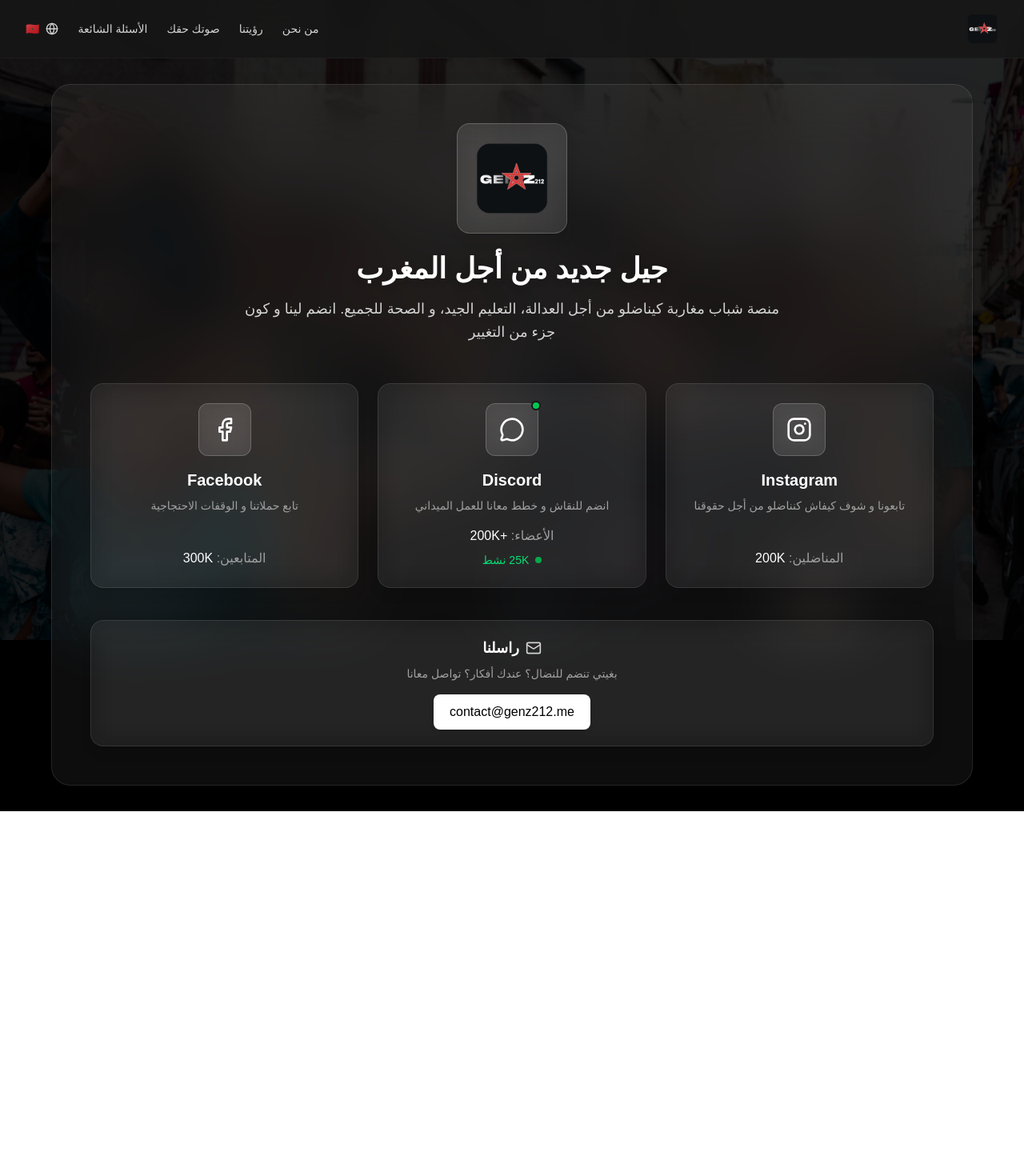
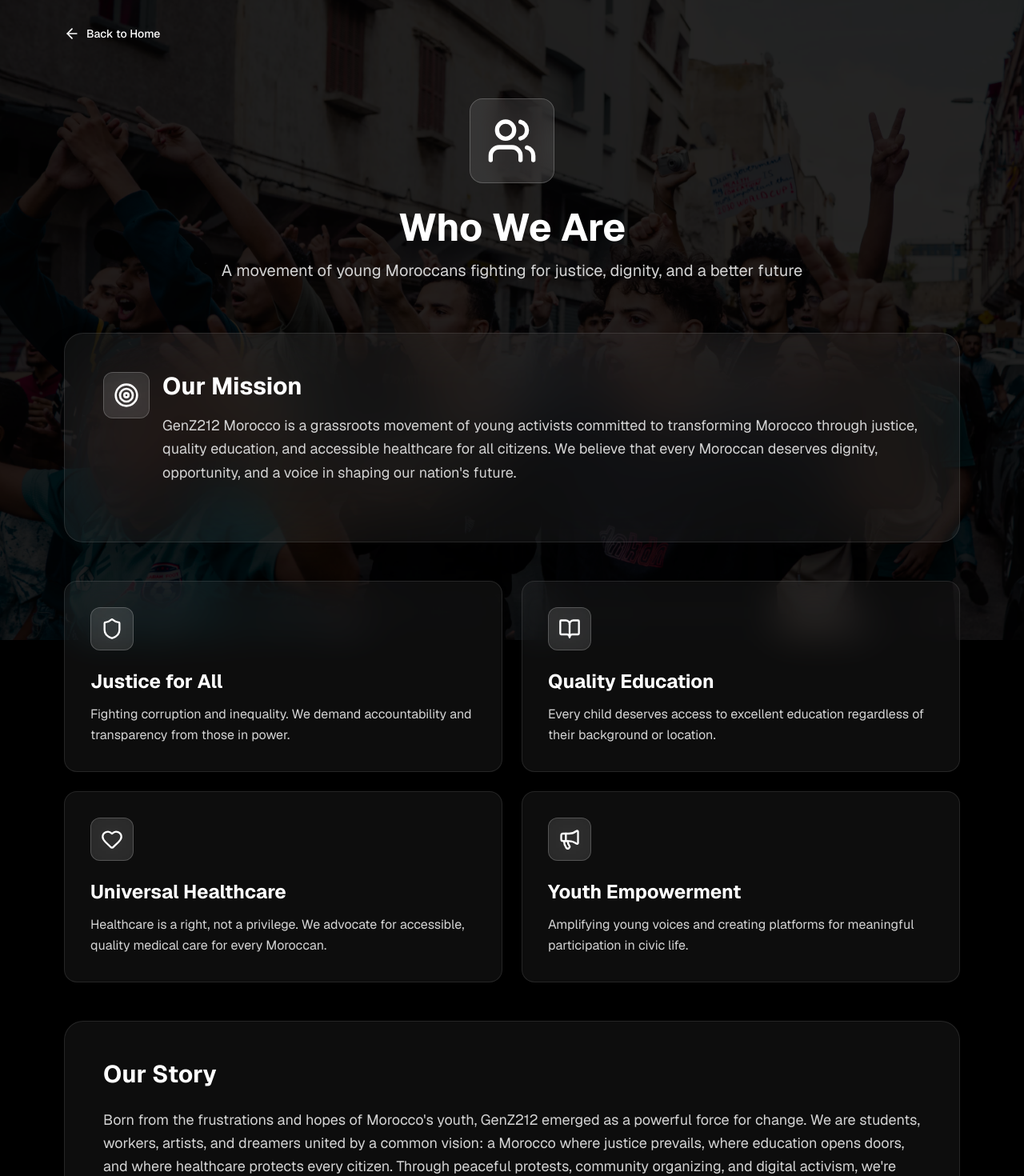
Before and after one commit to 212genzsa/404, a Next.js app: page /about in a window 1280 px wide. Shown: the top 1470 px of the page at 80% size. Before the commit the page ends 1014 px from the top, so only its background shows below. Built offline with nearby package versions, Linux system fonts and the light colour scheme.

Commit message:
Update page.tsx

```diff
--- a/app/about/page.tsx
+++ b/app/about/page.tsx
@@ -1,326 +1,160 @@
 'use client';
 
-import { Instagram, MessageCircle, Facebook, Mail, Menu, X, Globe } from 'lucide-react';
-import { useState, useEffect } from 'react';
-import Link from 'next/link';
+import { ArrowLeft, Users, Target, Heart, Megaphone, BookOpen, Shield, Globe } from 'lucide-react';
+import { useState } from 'react';
 
-export default function Home() {
-  const [isMenuOpen, setIsMenuOpen] = useState(false);
-  const [locale, setLocale] = useState('ar');
-  const [isLangMenuOpen, setIsLangMenuOpen] = useState(false);
-  const [showComingSoon, setShowComingSoon] = useState(false);
-  const [translations, setTranslations] = useState(null);
+export default function AboutPage() {
+  const [locale] = useState('en');
 
-  const languages = [
-    { code: 'ar', name: 'العربية', flag: '🇲🇦', dir: 'rtl', font: '' },
-    { code: 'amz', name: 'ⵜⴰⵎⴰⵣⵉⵖⵜ', flag: '🇲🇦', dir: 'ltr', font: 'Noto Sans Tifinagh' },
-    { code: 'fr', name: 'Français', flag: '🇫🇷', dir: 'ltr', font: '' },
-    { code: 'en', name: 'English', flag: '🇬🇧', dir: 'ltr', font: '' },
-    { code: 'de', name: 'Deutsch', flag: '🇩🇪', dir: 'ltr', font: '' },
-    { code: 'nl', name: 'Nederlands', flag: '🇳🇱', dir: 'ltr', font: '' },
-    { code: 'pt', name: 'Português', flag: '🇵🇹', dir: 'ltr', font: '' }
-  ];
-
-  // Load translations from /public/locales/
-  useEffect(() => {
-    const loadTranslations = async () => {
-      try {
-        const response = await fetch(`/locales/${locale}/common.json`);
-        if (!response.ok) {
-          throw new Error(`Failed to load translations for ${locale}`);
+  const content = {
+    en: {
+      backButton: "Back to Home",
+      hero: {
+        title: "Who We Are",
+        subtitle: "A movement of young Moroccans fighting for justice, dignity, and a better future"
+      },
+      mission: {
+        title: "Our Mission",
+        description: "GenZ212 Morocco is a grassroots movement of young activists committed to transforming Morocco through justice, quality education, and accessible healthcare for all citizens. We believe that every Moroccan deserves dignity, opportunity, and a voice in shaping our nation's future."
+      },
+      values: [
+        {
+          icon: "Shield",
+          title: "Justice for All",
+          description: "Fighting corruption and inequality. We demand accountability and transparency from those in power."
+        },
+        {
+          icon: "BookOpen",
+          title: "Quality Education",
+          description: "Every child deserves access to excellent education regardless of their background or location."
+        },
+        {
+          icon: "Heart",
+          title: "Universal Healthcare",
+          description: "Healthcare is a right, not a privilege. We advocate for accessible, quality medical care for every Moroccan."
+        },
+        {
+          icon: "Megaphone",
+          title: "Youth Empowerment",
+          description: "Amplifying young voices and creating platforms for meaningful participation in civic life."
         }
-        const data = await response.json();
-        setTranslations(data);
-      } catch (error) {
-        console.error('Failed to load translations:', error);
+      ],
+      story: {
+        title: "Our Story",
+        content: "Born from the frustrations and hopes of Morocco's youth, GenZ212 emerged as a powerful force for change. We are students, workers, artists, and dreamers united by a common vision: a Morocco where justice prevails, where education opens doors, and where healthcare protects every citizen. Through peaceful protests, community organizing, and digital activism, we're building the Morocco we deserve."
+      },
+      community: {
+        title: "Our Growing Community",
+        stats: [
+          { number: "200K+", label: "Instagram Activists" },
+          { number: "200K+", label: "Discord Members" },
+          { number: "300K+", label: "Facebook Followers" },
+          { number: "25K+", label: "Daily Active Members" }
+        ]
+      },
+      join: {
+        title: "Join the Movement",
+        description: "Whether you're organizing in your community, spreading awareness online, or contributing ideas, there's a place for you in GenZ212. Together, we are the change Morocco needs.",
+        cta: "Get Involved Today"
+      }
     }
   };
-    loadTranslations();
-  }, [locale]);
 
-  const currentLang = languages.find(l => l.code === locale) || languages[0];
-  const t = translations || {};
+  const t = content[locale];
 
-  const handleNavClick = (e) => {
-    e.preventDefault();
-    setShowComingSoon(true);
-    setIsMenuOpen(false);
+  const iconMap = {
+    Shield: Shield,
+    BookOpen: BookOpen,
+    Heart: Heart,
+    Megaphone: Megaphone
   };
 
-  const changeLanguage = (code) => {
-    setLocale(code);
-    setIsLangMenuOpen(false);
-    setIsMenuOpen(false);
-  };
-
-  if (!translations) {
   return (
-      <div className="min-h-screen bg-black flex items-center justify-center">
-        <div className="text-white text-xl">Loading...</div>
-      </div>
-    );
-  }
-
-  return (
-    <div dir={currentLang.dir} className="min-h-screen relative overflow-hidden font-sans bg-black" style={{ fontFamily: currentLang.font || 'inherit' }}>
-      {/* Google Fonts for Noto Sans Tifinagh */}
-      <link href="https://fonts.googleapis.com/css2?family=Noto+Sans+Tifinagh&display=swap" rel="stylesheet" />
-
-      {/* Background Image with Dark Overlay */}
-      <div
-        className="fixed inset-0 z-0"
-        style={{
-          backgroundImage: 'url(/background.webp)',
-          backgroundSize: 'cover',
-          backgroundPosition: 'center',
-          backgroundRepeat: 'no-repeat'
-        }}
-      >
+    <div className="min-h-screen relative overflow-hidden font-sans bg-black">
+      {/* Background */}
+      <div className="fixed inset-0 z-0" style={{ backgroundImage: 'url(/background.webp)', backgroundSize: 'cover', backgroundPosition: 'center' }}>
         <div className="absolute inset-0 bg-black/85"></div>
       </div>
 
-      {/* Coming Soon Modal */}
-      {showComingSoon && (
-        <div className="fixed inset-0 z-50 flex items-center justify-center p-4">
-          <div className="absolute inset-0 bg-black/80 backdrop-blur-xl" onClick={() => setShowComingSoon(false)}></div>
-          <div className="relative backdrop-blur-2xl bg-white/10 rounded-3xl border border-white/20 shadow-2xl p-8 sm:p-12 max-w-md w-full text-center">
-            <div className="mb-6">
-              <div className="w-20 h-20 mx-auto bg-white/10 rounded-full flex items-center justify-center mb-4 border border-white/20">
-                <span className="text-4xl">🚧</span>
+      <div className="relative z-10">
+        {/* Back Button */}
+        <div className="max-w-6xl mx-auto px-4 pt-8">
+          <a href="/" className="inline-flex items-center gap-2 text-white hover:text-neutral-300 transition-colors">
+            <ArrowLeft className="w-5 h-5" />
+            <span className="text-sm font-medium">{t.backButton}</span>
+          </a>
         </div>
-              <h2 className="text-3xl font-bold text-white mb-3">{t.comingSoon?.title}</h2>
-              <p className="text-neutral-300 text-lg">{t.comingSoon?.message}</p>
+
+        {/* Hero Section */}
+        <div className="max-w-6xl mx-auto px-4 py-16">
+          <div className="text-center mb-16">
+            <div className="inline-block backdrop-blur-lg bg-white/10 p-5 rounded-2xl mb-6 border border-white/20">
+              <Users className="w-16 h-16 text-white" />
             </div>
-            <button
-              onClick={() => setShowComingSoon(false)}
-              className="backdrop-blur-md bg-white hover:bg-white/90 text-black font-semibold px-6 py-3 rounded-lg transition-all duration-300 shadow-lg hover:shadow-xl"
-            >
-              {t.comingSoon?.button}
-            </button>
+            <h1 className="text-5xl font-bold text-white mb-4">{t.hero.title}</h1>
+            <p className="text-xl text-neutral-300 max-w-3xl mx-auto">{t.hero.subtitle}</p>
           </div>
+
+          {/* Mission Statement */}
+          <div className="backdrop-blur-2xl bg-white/5 rounded-3xl border border-white/10 shadow-2xl p-8 md:p-12 mb-12">
+            <div className="flex items-start gap-4 mb-6">
+              <div className="backdrop-blur-lg bg-white/10 p-3 rounded-xl border border-white/20">
+                <Target className="w-8 h-8 text-white" />
               </div>
-      )}
-
-      {/* Header */}
-      <header className="relative z-30 border-b border-neutral-800/50 backdrop-blur-md bg-neutral-900/90">
-        <div className="max-w-7xl mx-auto px-4 sm:px-6 lg:px-8 py-4">
-          <div className="flex items-center justify-between">
-            <div className="flex items-center gap-3">
-              <div className="w-10 h-10 rounded-lg flex items-center justify-center overflow-hidden">
-                <img src="/X.png" alt="Logo" className="w-full h-full object-contain" />
+              <div>
+                <h2 className="text-3xl font-bold text-white mb-4">{t.mission.title}</h2>
+                <p className="text-lg text-neutral-300 leading-relaxed">{t.mission.description}</p>
+              </div>
             </div>
           </div>
 
-            {/* Desktop Menu */}
-            <nav className="hidden md:flex items-center gap-6">
-              <a href="#about" onClick={handleNavClick} className="text-neutral-300 hover:text-white transition-colors text-sm font-medium">{t.header?.menu?.about}</a>
-              <a href="#vision" onClick={handleNavClick} className="text-neutral-300 hover:text-white transition-colors text-sm font-medium">{t.header?.menu?.vision}</a>
-              <a href="#vote" onClick={handleNavClick} className="text-neutral-300 hover:text-white transition-colors text-sm font-medium">{t.header?.menu?.vote}</a>
-              <a href="#faq" onClick={handleNavClick} className="text-neutral-300 hover:text-white transition-colors text-sm font-medium">{t.header?.menu?.faq}</a>
+          {/* Core Values */}
+          <div className="grid grid-cols-1 md:grid-cols-2 gap-6 mb-12">
+            {t.values.map((value, index) => {
+              const Icon = iconMap[value.icon];
+              return (
+                <div key={index} className="backdrop-blur-xl bg-white/5 rounded-2xl border border-white/10 p-8 hover:bg-white/10 transition-all duration-300">
+                  <div className="backdrop-blur-lg bg-white/10 p-3 rounded-xl mb-4 inline-block border border-white/20">
+                    <Icon className="w-7 h-7 text-white" />
+                  </div>
+                  <h3 className="text-2xl font-bold text-white mb-3">{value.title}</h3>
+                  <p className="text-neutral-300 leading-relaxed">{value.description}</p>
+                </div>
+              );
+            })}
+          </div>
 
-              {/* Language Selector */}
-              <div className="relative">
-                <button
-                  onClick={() => setIsLangMenuOpen(!isLangMenuOpen)}
-                  className="flex items-center gap-2 text-neutral-300 hover:text-white transition-colors text-sm font-medium"
-                >
-                  <Globe className="w-4 h-4" />
-                  {currentLang.flag}
-                </button>
+          {/* Our Story */}
+          <div className="backdrop-blur-2xl bg-white/5 rounded-3xl border border-white/10 shadow-2xl p-8 md:p-12 mb-12">
+            <h2 className="text-3xl font-bold text-white mb-6">{t.story.title}</h2>
+            <p className="text-lg text-neutral-300 leading-relaxed">{t.story.content}</p>
+          </div>
 
-                {isLangMenuOpen && (
-                  <div className="absolute top-full mt-2 right-0 backdrop-blur-lg bg-neutral-900/95 rounded-xl border border-white/10 shadow-xl py-2 min-w-[140px]">
-                    {languages.map(lang => (
-                      <button
-                        key={lang.code}
-                        onClick={() => changeLanguage(lang.code)}
-                        className={`w-full px-4 py-2 text-left hover:bg-white/10 transition-colors flex items-center gap-2 ${
-                          locale === lang.code ? 'text-white' : 'text-neutral-400'
-                        }`}
-                      >
-                        <span>{lang.flag}</span>
-                        <span className="text-sm">{lang.name}</span>
-                      </button>
-                    ))}
+          {/* Community Stats */}
+          <div className="backdrop-blur-2xl bg-white/5 rounded-3xl border border-white/10 shadow-2xl p-8 md:p-12 mb-12">
+            <div className="flex items-center gap-3 mb-8 justify-center">
+              <Globe className="w-8 h-8 text-white" />
+              <h2 className="text-3xl font-bold text-white">{t.community.title}</h2>
             </div>
-                )}
+            <div className="grid grid-cols-2 md:grid-cols-4 gap-6">
+              {t.community.stats.map((stat, index) => (
+                <div key={index} className="text-center backdrop-blur-lg bg-white/5 rounded-2xl p-6 border border-white/10">
+                  <div className="text-4xl font-bold text-white mb-2">{stat.number}</div>
+                  <div className="text-neutral-400 text-sm">{stat.label}</div>
                 </div>
-            </nav>
-
-            {/* Mobile Menu Button */}
-            <button
-              onClick={() => setIsMenuOpen(!isMenuOpen)}
-              className="md:hidden text-neutral-300 hover:text-white p-2 transition-colors"
-              aria-label="Navigation menu"
-            >
-              {isMenuOpen ? <X className="w-6 h-6" /> : <Menu className="w-6 h-6" />}
-            </button>
-          </div>
-        </div>
-      </header>
-
-      {/* Mobile Fullscreen Menu */}
-      {isMenuOpen && (
-        <div className="fixed inset-0 z-20 md:hidden">
-          <div className="absolute inset-0 bg-black/70 backdrop-blur-xl">
-            <div className="h-full flex items-center justify-center p-8">
-              <div className="w-full max-w-md backdrop-blur-lg bg-white/5 rounded-3xl border border-white/10 p-8 shadow-2xl">
-                <nav className="flex flex-col space-y-6">
-                  <a
-                    href="#about"
-                    onClick={handleNavClick}
-                    className="text-white hover:text-neutral-300 transition-all duration-300 text-2xl font-semibold text-center py-4 px-6 rounded-xl hover:bg-white/10 backdrop-blur-sm border border-transparent hover:border-white/20"
-                  >
-                    {t.header?.menu?.about}
-                  </a>
-                  <a
-                    href="#vision"
-                    onClick={handleNavClick}
-                    className="text-white hover:text-neutral-300 transition-all duration-300 text-2xl font-semibold text-center py-4 px-6 rounded-xl hover:bg-white/10 backdrop-blur-sm border border-transparent hover:border-white/20"
-                  >
-                    {t.header?.menu?.vision}
-                  </a>
-                  <a
-                    href="#vote"
-                    onClick={handleNavClick}
-                    className="text-white hover:text-neutral-300 transition-all duration-300 text-2xl font-semibold text-center py-4 px-6 rounded-xl hover:bg-white/10 backdrop-blur-sm border border-transparent hover:border-white/20"
-                  >
-                    {t.header?.menu?.vote}
-                  </a>
-                  <a
-                    href="#faq"
-                    onClick={handleNavClick}
-                    className="text-white hover:text-neutral-300 transition-all duration-300 text-2xl font-semibold text-center py-4 px-6 rounded-xl hover:bg-white/10 backdrop-blur-sm border border-transparent hover:border-white/20"
-                  >
-                    {t.header?.menu?.faq}
-                  </a>
-
-                  {/* Mobile Language Selector */}
-                  <div className="pt-4 border-t border-white/10">
-                    <div className="grid grid-cols-2 gap-3">
-                      {languages.map(lang => (
-                        <button
-                          key={lang.code}
-                          onClick={() => changeLanguage(lang.code)}
-                          className={`py-3 px-4 rounded-xl transition-all duration-300 flex items-center justify-center gap-2 ${
-                            locale === lang.code
-                              ? 'bg-white/20 text-white border border-white/30'
-                              : 'bg-white/5 text-neutral-400 border border-white/10 hover:bg-white/10'
-                          }`}
-                        >
-                          <span className="text-xl">{lang.flag}</span>
-                          <span className="text-sm font-medium">{lang.name}</span>
-                        </button>
               ))}
             </div>
           </div>
-                </nav>
-              </div>
-            </div>
-          </div>
-        </div>
-      )}
 
-      {/* Main Container */}
-      <div className="relative z-10 min-h-[calc(100vh-73px)] flex items-center justify-center p-4 sm:p-8">
-        <div className="w-full max-w-6xl backdrop-blur-2xl bg-white/5 rounded-3xl border border-white/10 shadow-2xl p-8 sm:p-12">
-
-          {/* Logo Section */}
-          <div className="text-center mb-12">
-            <div className="inline-block backdrop-blur-lg bg-white/10 p-5 rounded-2xl mb-6 border border-white/20 shadow-lg">
-              <div className="w-24 h-24 flex items-center justify-center overflow-hidden">
-                <img src="/X.png" alt="Logo" className="w-full h-full object-contain" />
-              </div>
-            </div>
-
-            <h1 className="text-3xl sm:text-4xl font-bold text-white mb-4 drop-shadow-lg">
-              {t.hero?.title}
-            </h1>
-
-            <p className="text-base sm:text-lg text-neutral-300 max-w-2xl mx-auto leading-relaxed">
-              {t.hero?.description}
-            </p>
-          </div>
-
-          {/* Social Media Cards */}
-          <div className="grid grid-cols-1 md:grid-cols-3 gap-6 mb-10">
-            {/* Instagram Card */}
+          {/* Join CTA */}
+          <div className="backdrop-blur-2xl bg-gradient-to-br from-white/10 to-white/5 rounded-3xl border border-white/20 shadow-2xl p-8 md:p-12 text-center">
+            <h2 className="text-3xl font-bold text-white mb-4">{t.join.title}</h2>
+            <p className="text-lg text-neutral-300 mb-8 max-w-2xl mx-auto">{t.join.description}</p>
             <a
-              href="https://www.instagram.com/system_tbdel/"
-              target="_blank"
-              rel="noopener noreferrer"
-              className="group backdrop-blur-lg bg-white/5 hover:bg-white/10 rounded-2xl p-6 border border-white/10 hover:border-white/20 transition-all duration-300 flex flex-col shadow-lg"
+              href="mailto:contact@genz212.ma"
+              className="inline-flex items-center gap-2 backdrop-blur-md bg-white hover:bg-white/90 text-black font-semibold px-8 py-4 rounded-xl transition-all duration-300 shadow-lg hover:shadow-xl text-lg"
             >
-              <div className="flex flex-col items-center text-center flex-grow">
-                <div className="backdrop-blur-md bg-white/10 p-4 rounded-xl mb-4 group-hover:bg-white/15 transition-colors duration-300 border border-white/20">
-                  <Instagram className="w-8 h-8 text-white" />
-                </div>
-                <h3 className="text-xl font-semibold text-white mb-2">{t.social?.instagram?.title}</h3>
-                <p className="text-neutral-400 text-sm mb-4 flex-grow">{t.social?.instagram?.description}</p>
-                <div className="text-white text-base font-medium">
-                  <span className="text-neutral-400">{t.social?.instagram?.members}:</span> 200K
-                </div>
-              </div>
-            </a>
-
-            {/* Discord Card */}
-            <a
-              href="https://discord.gg/genz212"
-              target="_blank"
-              rel="noopener noreferrer"
-              className="group backdrop-blur-lg bg-white/5 hover:bg-white/10 rounded-2xl p-6 border border-white/10 hover:border-white/20 transition-all duration-300 flex flex-col shadow-lg"
-            >
-              <div className="flex flex-col items-center text-center flex-grow">
-                <div className="backdrop-blur-md bg-white/10 p-4 rounded-xl mb-4 group-hover:bg-white/15 transition-colors duration-300 relative border border-white/20">
-                  <MessageCircle className="w-8 h-8 text-white" />
-                  <span className="absolute -top-1 -right-1 w-3 h-3 bg-green-500 rounded-full border-2 border-neutral-900"></span>
-                </div>
-                <h3 className="text-xl font-semibold text-white mb-2">{t.social?.discord?.title}</h3>
-                <p className="text-neutral-400 text-sm mb-4 flex-grow">{t.social?.discord?.description}</p>
-                <div className="text-base space-y-2">
-                  <div className="text-white font-medium">
-                    <span className="text-neutral-400">{t.social?.discord?.members}:</span> +200K
-                  </div>
-                  <div className="flex items-center justify-center gap-2">
-                    <span className="w-2 h-2 bg-green-500 rounded-full animate-pulse"></span>
-                    <span className="text-green-400 text-sm font-medium">25K {t.social?.discord?.online}</span>
-                  </div>
-                </div>
-              </div>
-            </a>
-
-            {/* Facebook Card */}
-            <a
-              href="#"
-              className="group backdrop-blur-lg bg-white/5 hover:bg-white/10 rounded-2xl p-6 border border-white/10 hover:border-white/20 transition-all duration-300 flex flex-col shadow-lg"
-            >
-              <div className="flex flex-col items-center text-center flex-grow">
-                <div className="backdrop-blur-md bg-white/10 p-4 rounded-xl mb-4 group-hover:bg-white/15 transition-colors duration-300 border border-white/20">
-                  <Facebook className="w-8 h-8 text-white" />
-                </div>
-                <h3 className="text-xl font-semibold text-white mb-2">{t.social?.facebook?.title}</h3>
-                <p className="text-neutral-400 text-sm mb-4 flex-grow">{t.social?.facebook?.description}</p>
-                <div className="text-white text-base font-medium">
-                  <span className="text-neutral-400">{t.social?.facebook?.members}:</span> 300K
-                </div>
-              </div>
-            </a>
-          </div>
-
-          {/* Contact Section */}
-          <div className="text-center backdrop-blur-lg bg-white/5 rounded-2xl p-5 border border-white/10 shadow-lg">
-            <div className="flex items-center justify-center gap-2 mb-2">
-              <Mail className="w-5 h-5 text-neutral-300" />
-              <h3 className="text-lg font-semibold text-white">{t.contact?.title}</h3>
-            </div>
-            <p className="text-neutral-400 mb-4 text-sm">
-              {t.contact?.description}
-            </p>
-            <a
-              href="mailto:contact@example.com"
-              className="inline-flex items-center gap-2 backdrop-blur-md bg-white hover:bg-white/90 text-black font-medium px-5 py-2.5 rounded-lg transition-all duration-300 shadow-md hover:shadow-lg"
-            >
-              contact@genz212.me
+              {t.join.cta}
             </a>
           </div>
         </div>
```
Lines whose indentation alone changed are shown as unchanged.
